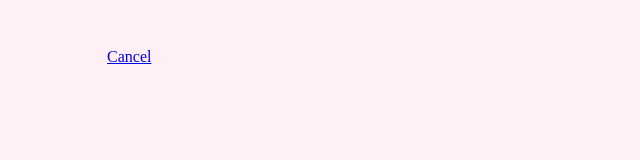
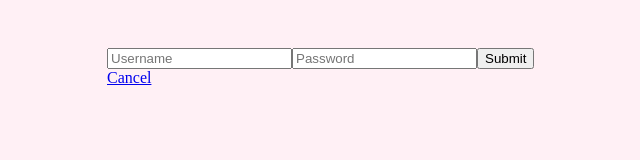
Before and after one commit to Logan-PO/logan, a Gatsby site in the folder services/frontend/: page /assignments/form in a window 1280 px wide. Shown: the whole page, without its empty margins (208-848 px from the left). Built offline with nearby package versions, Linux system fonts and the light colour scheme; Gatsby itself is replaced by a stand-in of ours.

Commit message:
adding AssignmentForm.js and re-adding AssignmentListFormat.js working to add reducer function for forms

```diff
--- a/package.json
+++ b/package.json
@@ -33,5 +33,8 @@
     "react-dom": "^16.12.0",
     "react-redux": "^7.2.1",
     "redux": "^4.0.5"
+  },
+  "dependencies": {
+    "redux-form": "^8.3.6"
   }
 }
--- a/services/frontend/src/components/AssignmentsPageComponents/AssignmentForm.js
+++ b/services/frontend/src/components/AssignmentsPageComponents/AssignmentForm.js
@@ -1,20 +1,22 @@
 import React, {Component} from 'react';
 import {Field, reduxForm} from 'redux-form';
+import {myInput} from "../Field";
 
 class AssignmentForm extends Component {
+
     render () {
         const {handleSubmit} = this.props;
         return (
             <form onSubmit={handleSubmit}>
                 <Field
                     name="username"
-                    component="input"
+                    component={myInput}
                     type="text"
                     placeholder="Username"
                 />
                 <Field
                     name="password"
-                    component="input"
+                    component={myInput}
                     type="password"
                     placeholder="Password"
                 />
@@ -25,7 +27,7 @@ class AssignmentForm extends Component {
 }
 
 AssignmentForm = reduxForm ({
-    form: 'assignmentform',
+    form: 'assignmentForm',
 }) (AssignmentForm);
 
 export default AssignmentForm;
--- /dev/null
+++ b/services/frontend/src/components/Field.js
@@ -0,0 +1,7 @@
+import React from 'react';
+
+export const myInput = props => {
+    return (
+        <input {...props.input} type={props.type} placeholder={props.placeholder} />
+    );
+};
--- a/services/frontend/src/pages/assignments/form.js
+++ b/services/frontend/src/pages/assignments/form.js
@@ -1,19 +1,27 @@
 import React from 'react';
-import { Provider } from 'react-redux';
-import {AssignmentsPageLocal} from '../index'
+import {Provider} from 'react-redux';
+import {AssignmentsPageLocal, gotoAssignments} from '../index'
 import {Link} from "gatsby";
 import Container from "../../components/containter";
-import {store} from '../../components/AssignmentsPageComponents/store'
+import {addAssignment, store} from '../../components/AssignmentsPageComponents/store'
 import AssignmentForm from "../../components/AssignmentsPageComponents/AssignmentForm";
 
+
 export default function Form() {
+
+
+
     return(
         <div>
-            <Container>
-                <Provider store={store}>
+            <Provider store={store}>
+                <Container>
+                    <AssignmentForm onSubmit = {(formValues) => {
+                        addAssignment(formValues)
+                        gotoAssignments()
+                    }}/>
                     <Link to={AssignmentsPageLocal}>Cancel</Link>
-                </Provider>
-            </Container>
+                </Container>
+            </Provider>
         </div>
     )
 }
--- a/services/frontend/src/pages/assignments/index.js
+++ b/services/frontend/src/pages/assignments/index.js
@@ -1,8 +1,5 @@
 import React from "react"
 import {Provider} from 'react-redux'
-import {Link, navigate} from "gatsby"
-import Container from "../../components/containter"
-import {AssignmentFormLocal, gotoAssignmentsForm, HomePageLocal} from "../index";
 import {store} from "../../components/AssignmentsPageComponents/store";
 import AssignmentCatalog from "../../components/AssignmentsPageComponents/AssignmentCatalog";
 /**
--- a/services/frontend/src/pages/index.js
+++ b/services/frontend/src/pages/index.js
@@ -4,13 +4,12 @@ import { Link,navigate } from "gatsby"
 import Container from "../components/containter"
 
 
+export const gotoAssignmentsForm = () => {
+    navigate('/assignments/form')
+}
 
 export const gotoAssignments = () => {
     navigate('/assignments/')
-}
-
-export const gotoAssignmentsForm = () => {
-    navigate('/assignments/form')
 }
 
 export const AssignmentsPageLocal = '/assignments/'
```
Also changed, not shown: services/frontend/src/components/AssignmentsPageComponents/AssignmentListFormat.js (added, +14 -0 lines).
